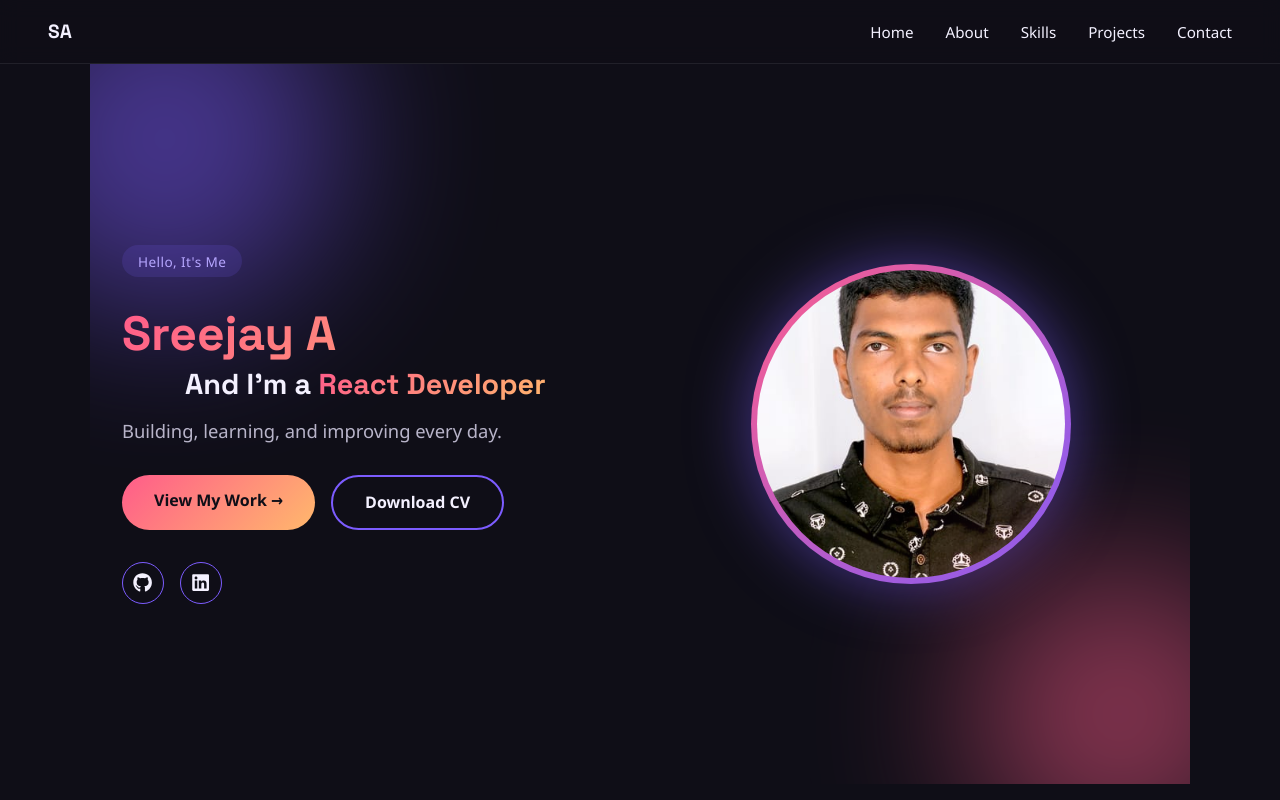
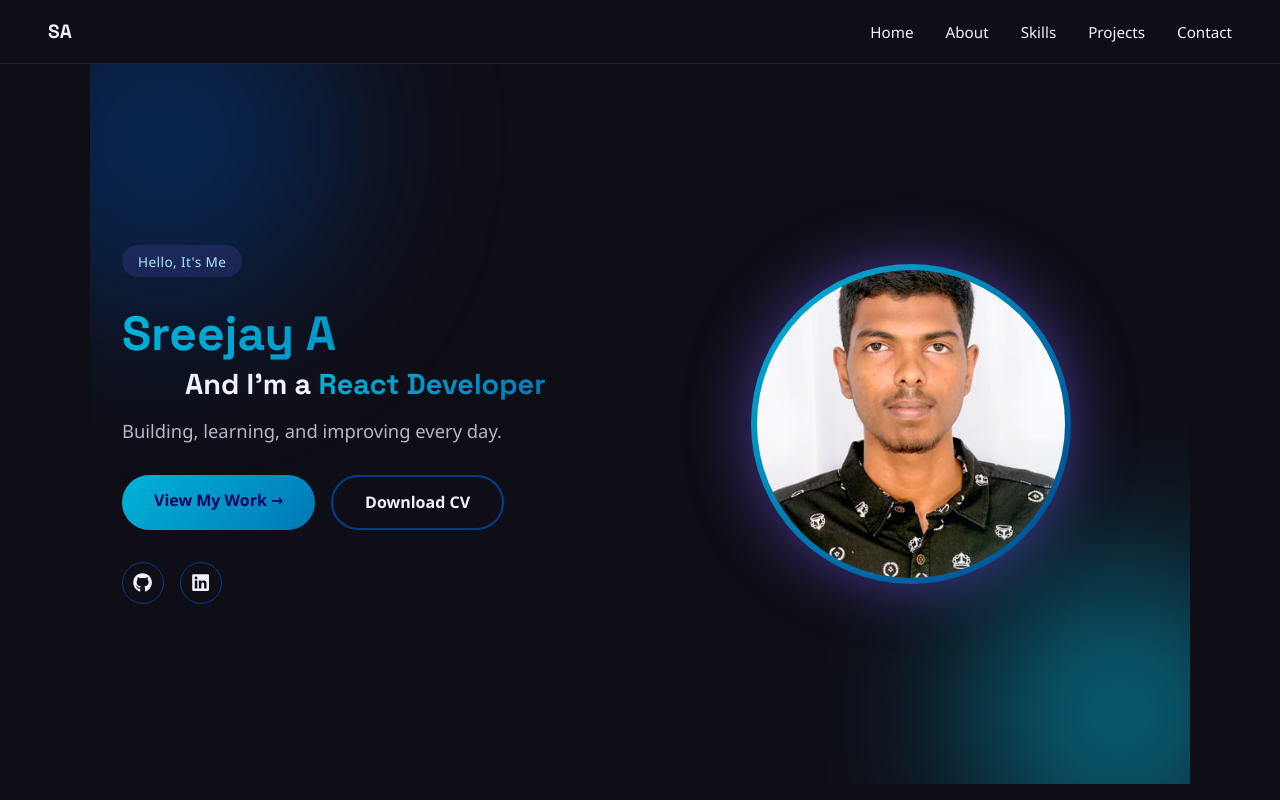
Before and after one commit to Sreejay23/My-portfolio, a React (Vite) app: page / in a window 1280 px wide. Built offline with nearby package versions, Linux system fonts and the light colour scheme.

Commit message:
Change color scheme in App.css
Updated color scheme throughout the application to use new gradient and color values.

```diff
--- a/src/App.css
+++ b/src/App.css
@@ -18,7 +18,7 @@ h1, h2, h3 {
 }
 
 .gradient-text {
-  background: linear-gradient(135deg, #FF5C8A, #FFB86C);
+  background: linear-gradient(135deg, #00B4D8, #0077B6);
   -webkit-background-clip: text;
   background-clip: text;
   color: transparent;
@@ -59,7 +59,7 @@ h1, h2, h3 {
 }
 
 .nav-links a:hover {
-  color: #FF5C8A;
+  color: #00B4D8;
 }
 
 /* Hero */
@@ -83,7 +83,7 @@ h1, h2, h3 {
 .eyebrow {
   display: inline-block;
   background: rgba(124, 92, 255, 0.15);
-  color: #B6A6FF;
+  color:#ADE8F4;
   padding: 0.4rem 1rem;
   border-radius: 100px;
   font-size: 0.85rem;
@@ -108,8 +108,8 @@ h1, h2, h3 {
 .btn {
   display: inline-block;
   padding: 0.9rem 2rem;
-  background: linear-gradient(135deg, #FF5C8A, #FFB86C);
-  color: #0F0E17;
+  background: linear-gradient(135deg,#00B4D8, #0077B6);
+  color: #03045E;
   text-decoration: none;
   border-radius: 100px;
   font-weight: 700;
@@ -132,7 +132,7 @@ h1, h2, h3 {
 .blob1 {
   width: 350px;
   height: 350px;
-  background: #7C5CFF;
+  background: #023E8A;
   top: -100px;
   left: -100px;
 }
@@ -140,7 +140,7 @@ h1, h2, h3 {
 .blob2 {
   width: 300px;
   height: 300px;
-  background: #FF5C8A;
+  background:#00B4D8;
   bottom: -80px;
   right: -80px;
 }
@@ -176,7 +176,7 @@ section h2 {
 .project-card:hover {
   transform: translateY(-6px);
   border-color: transparent;
-  box-shadow: 0 0 0 1px #7C5CFF, 0 15px 40px rgba(124, 92, 255, 0.25);
+  box-shadow: 0 0 0 1px #023E8A, 0 15px 40px rgba(124, 92, 255, 0.25);
 }
 
 .project-card h3 {
@@ -185,7 +185,7 @@ section h2 {
 }
 
 .project-card p {
-  color: #B8B4C9;
+  color: #ADE8F4;
   font-size: 0.95rem;
   margin-bottom: 1rem;
 }
@@ -193,7 +193,7 @@ section h2 {
 .tech-tags span {
   display: inline-block;
   background: rgba(124, 92, 255, 0.15);
-  color: #B6A6FF;
+  color: #90E0EF;
   padding: 0.25rem 0.7rem;
   border-radius: 100px;
   font-size: 0.78rem;
@@ -207,7 +207,7 @@ section h2 {
 
 .project-links a {
   margin-right: 1.2rem;
-  color: #FFB86C;
+  color:#0077B6;
   text-decoration: none;
   font-weight: 500;
   font-size: 0.9rem;
@@ -241,7 +241,7 @@ section h2 {
 }
 
 .about p {
-  color: #B8B4C9;
+  color: #ADE8F4;
   font-size: 1.1rem;
   max-width: 650px;
   margin: 0 auto;
@@ -259,7 +259,7 @@ section h2 {
 }
 
 .contact a {
-  color: #FFB86C;
+  color: #0077B6;
   text-decoration: none;
 }
 
@@ -272,7 +272,7 @@ section h2 {
 }
 
 .social-links a:hover {
-  color: #7C5CFF;
+  color:#023E8A;
 }
 
 /* Mobile */
@@ -327,7 +327,7 @@ section h2 {
 
 .btn-outline {
   background: transparent;
-  border: 2px solid #7C5CFF;
+  border: 2px solid #023E8A;
   color: #F4F1FF;
 }
 
@@ -348,7 +348,7 @@ section h2 {
   display: flex;
   align-items: center;
   justify-content: center;
-  border: 1px solid #7C5CFF;
+  border: 1px solid #023E8A;
   border-radius: 50%;
   color: #F4F1FF;
   font-size: 1.2rem;
@@ -356,8 +356,8 @@ section h2 {
 }
 
 .social-icons a:hover {
-  background: #7C5CFF;
-  color: #0F0E17;
+  background: #023E8A;
+  color: #03045E;
   transform: translateY(-3px);
 }
 
@@ -373,7 +373,7 @@ section h2 {
   width: 320px;
   height: 320px;
   border-radius: 50%;
-  background: linear-gradient(135deg, #FF5C8A, #7C5CFF);
+  background: linear-gradient(135deg, #00B4D8, #023E8A);
   padding: 6px;
   filter: drop-shadow(0 0 30px rgba(124, 92, 255, 0.5));
 }
@@ -424,7 +424,7 @@ section h2 {
 .skill-card:hover {
   transform: translateY(-6px) scale(1.05);
   border-color: transparent;
-  box-shadow: 0 0 0 1px #7C5CFF, 0 15px 40px rgba(124, 92, 255, 0.25);
+  box-shadow: 0 0 0 1px #023E8A, 0 15px 40px rgba(124, 92, 255, 0.25);
 }
 
 .skill-icon {
@@ -459,7 +459,7 @@ section h2 {
 }
 
 .about-text p {
-  color: #B8B4C9;
+  color: #ADE8F4;
   font-size: 1.05rem;
   line-height: 1.8;
   margin-bottom: 1.2rem;
@@ -497,7 +497,7 @@ section h2 {
 }
 
 .stat-card p {
-  color: #B8B4C9;
+  color: #ADE8F4;
   font-size: 0.85rem;
 }
 
@@ -508,7 +508,7 @@ section h2 {
 }
 .contact-subtitle {
   text-align: center;
-  color: #B8B4C9;
+  color: #ADE8F4;
   margin-top: -1.5rem;
   margin-bottom: 2.5rem;
 }
@@ -538,7 +538,7 @@ section h2 {
   width: 24px;
   height: 24px;
   font-size: 1.4rem;
-  color: #FF5C8A;
+  color: #00B4D8;
   display: flex;
   align-items: center;
   justify-content: center;
@@ -552,13 +552,13 @@ section h2 {
 }
 
 .info-item a, .info-item p {
-  color: #B8B4C9;
+  color: #ADE8F4;
   text-decoration: none;
   font-size: 0.95rem;
 }
 
 .info-item a:hover {
-  color: #FFB86C;
+  color: #0077B6;
 }
 
 .contact-form {
@@ -584,7 +584,7 @@ section h2 {
 
 .contact-form input:focus,
 .contact-form textarea:focus {
-  border-color: #7C5CFF;
+  border-color: #023E8A;
 }
 
 .contact-form textarea {
```
